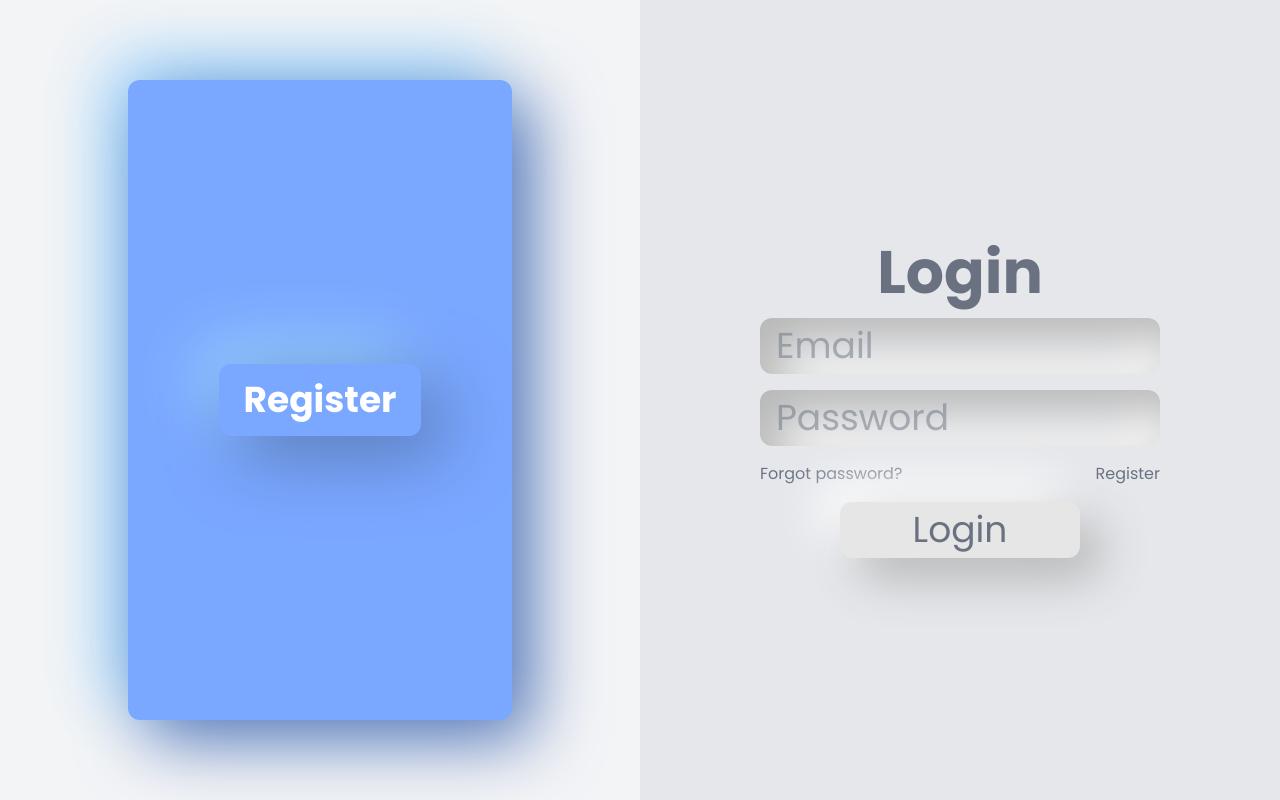
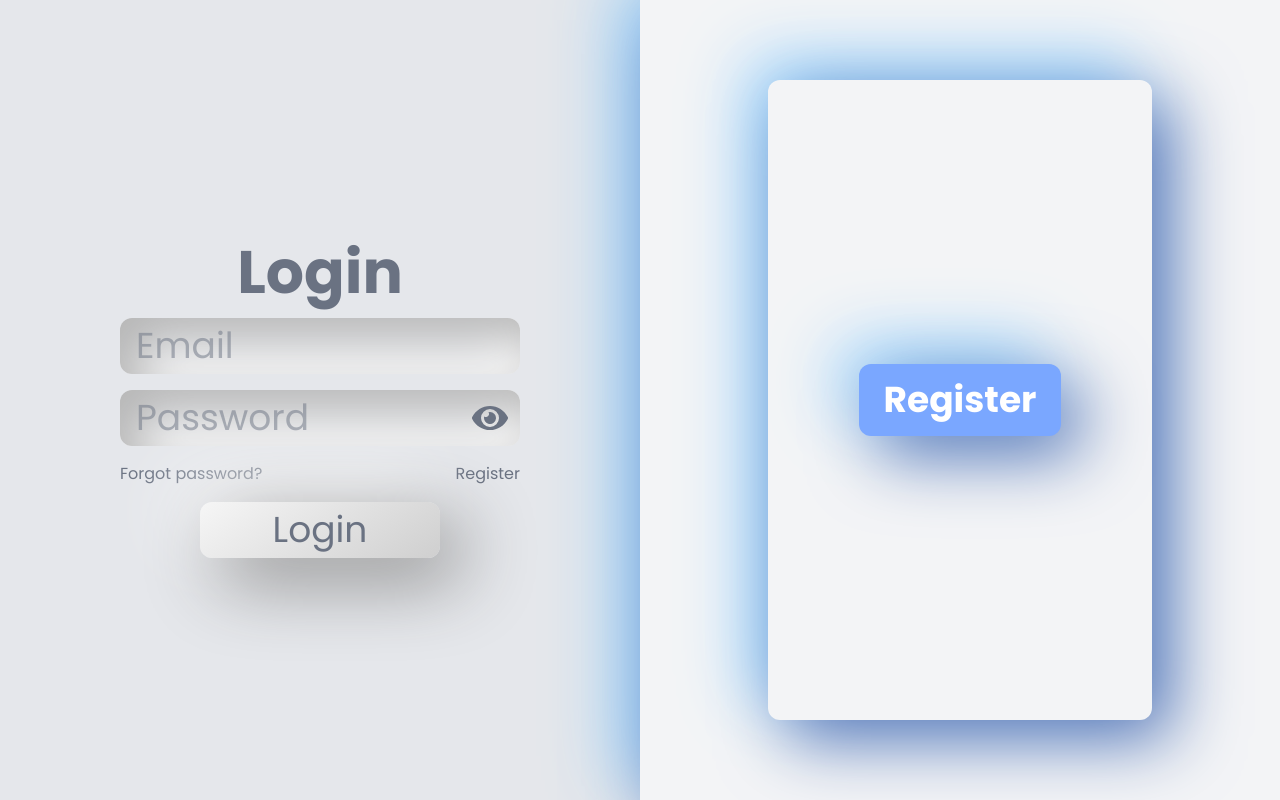
Before and after one commit to Rezario-Javvir/MindMesh, a React (Vite) app in the folder fe_mindmesh/: page /Login in a window 1280 px wide. Built offline with nearby package versions, Linux system fonts and the light colour scheme; a web font is replaced by a local one.

Commit message:
initial Authetication

```diff
--- a/fe_mindmesh/src/components/Cards.jsx
+++ /dev/null
@@ -1,13 +0,0 @@
-import React from 'react'
-
-function Cards() {
-  return (
-    <div className='neuro h-54 w-46 md:h-78 md:w-72 rounded-md p-5 flex items-end justify-center'>
-      <div className='w-full h-21 md:h-31 neuro-in rounded-md'>
-
-      </div>
-    </div>
-  )
-}
-
-export default Cards
--- a/fe_mindmesh/src/pages/Login.jsx
+++ b/fe_mindmesh/src/pages/Login.jsx
@@ -1,26 +1,137 @@
-import React from 'react'
-import { Link } from 'react-router-dom'
-import { useState } from 'react'
+import React, { useState } from 'react'
+import { Link, useNavigate } from 'react-router-dom'
+import axios from 'axios'
+import { FaEye, FaEyeSlash, FaCheckCircle, FaExclamationCircle } from 'react-icons/fa'
 
 function Login() {
-  return (
-    <div className='min-h-lvh bg-gray-100 flex flex-col md:flex-row'>
-      <div className='h-lvh w-full md:w-1/2 flex items-center justify-center p-20'>
-        <div className='md:w-8/10 w-full neuro-b h-full rounded-xl flex items-center justify-center'>
-          <Link to='/Register' className='text-gray-500 neuro px-6 py-4 text-4xl font-bold hover:neuro-in rounded-xl neuro-b text-white'>Register</Link>
+  const [email, setEmail] = useState('')
+  const [password, setPassword] = useState('')
+
+  const [showPassword, setShowPassword] = useState(false)
+  const [modal, setModal] = useState({ show: false, message: '', type: '' })
+
+  const navigate = useNavigate()
+
+  const LOGIN_URL = 'https://kfbt6z3d-3000.asse.devtunnels.ms/auth/login'
+
+  const togglePasswordVisibility = () => {
+    setShowPassword(!showPassword)
+  }
+
+  const showModal = (message, type) => {
+    setModal({ show: true, message, type })
+    setTimeout(() => {
+      setModal({ show: false, message: '', type: '' })
+    }, 3000)
+  }
+
+  const handleSubmit = async (e) => {
+    e.preventDefault()
+
+    try {
+      const response = await axios.post(LOGIN_URL, {
+        email,
+        password,
+      })
+
+      console.log('Login successful:', response.data)
+
+      showModal('Login successful Redirecting to dashboard', 'success')
+
+      setTimeout(() => {
+        navigate('/')
+      }, 1500)
+
+    } catch (error) {
+      if (error.response) {
+        console.error('Login failed:', error.response.data)
+        showModal(`Login Failed: ${error.response.data.message || 'Invalid email or password'}`, 'error')
+      } else if (error.request) {
+        console.error('Login failed: No response from server')
+        showModal('Login Failed: Could not connect to the server', 'error')
+      } else {
+        console.error('Error:', error.message)
+        showModal('An unexpected error occurred', 'error')
+      }
+    }
+  }
+
+  const ModalPopup = () => {
+    if (!modal.show) return null
+
+    const isSuccess = modal.type === 'success'
+    const bgColor = isSuccess ? 'bg-green-500' : 'bg-red-500'
+    const Icon = isSuccess ? FaCheckCircle : FaExclamationCircle
+
+    return (
+      <div className='fixed inset-0 bg-gray-600 bg-opacity-50 flex items-start justify-center pt-20 z-50'>
+        <div className={`p-4 rounded-lg shadow-2xl text-white flex items-center gap-4 text-2xl font-semibold ${bgColor}`}>
+          <Icon className='text-3xl' />
+          <span>{modal.message}</span>
+          <button onClick={() => setModal({ show: false, message: '', type: '' })} className='ml-4 text-xl font-bold'>
+            &times;
+          </button>
         </div>
       </div>
-      <div className='h-lvh w-full md:w-1/2 flex items-center justify-center flex-col bg-gray-200 gap-4 px-15 md:px-30 text-gray-500'>
-        <h1 className='font-bold text-6xl'>Login</h1>
-        <input type="text" className='px-4 py-2 text-4xl w-full neuro-in rounded-xl' placeholder='Email'/>
-        <input type="text" className='px-4 py-2 text-4xl w-full neuro-in rounded-xl' placeholder='Password'/>
-        <div className='w-full flex justify-between'>
-          <Link>Forgot password?</Link>
-          <Link>Register</Link>
+    )
+  }
+
+  return (
+    <>
+      <ModalPopup />
+      <div className='min-h-lvh bg-gray-100 flex flex-col md:flex-row-reverse'>
+        <div className='h-lvh w-full md:w-1/2 flex items-center neuro-b-st justify-center p-20'>
+          <div className='md:w-8/10 w-full neuro-b-st h-full rounded-xl flex items-center justify-center'>
+            <Link to='/Register' className='neuro-b px-6 text-white py-4 rounded-xl text-4xl font-bold'>Register</Link>
+          </div>
         </div>
-        <Link className='px-4 py-2 text-4xl w-6/10 neuro text-center rounded-xl' to='/Register'>Login</Link>
+
+        <div className='h-lvh w-full md:w-1/2 flex items-center justify-center flex-col bg-gray-200 gap-4 px-15 md:px-30 text-gray-500'>
+          <h1 className='font-bold text-6xl'>Login</h1>
+          <form onSubmit={handleSubmit} className='w-full flex flex-col items-center gap-4'>
+
+            <input
+              type="email"
+              className='px-4 py-2 text-4xl w-full neuro-in rounded-xl'
+              placeholder='Email'
+              value={email}
+              onChange={(e) => setEmail(e.target.value)}
+              required
+            />
+
+            <div className='relative w-full'>
+              <input
+                type={showPassword ? 'text' : 'password'}
+                className='px-4 py-2 text-4xl w-full neuro-in rounded-xl'
+                placeholder='Password'
+                value={password}
+                onChange={(e) => setPassword(e.target.value)}
+                required
+              />
+              <button
+                type="button"
+                onClick={togglePasswordVisibility}
+                className='absolute inset-y-0 right-0 pr-3 flex items-center text-4xl text-gray-500'
+              >
+                {showPassword ? <FaEyeSlash /> : <FaEye />}
+              </button>
+            </div>
+
+            <div className='w-full flex justify-between'>
+              <Link to="#">Forgot password?</Link>
+              <Link to="/Register">Register</Link>
+            </div>
+
+            <button
+              type="submit"
+              className='px-4 py-2 text-4xl w-6/10 neuro-bub text-center rounded-xl cursor-pointer'
+            >
+              Login
+            </button>
+          </form>
+        </div>
       </div>
-    </div>
+    </>
   )
 }
 
--- a/fe_mindmesh/src/pages/Register.jsx
+++ b/fe_mindmesh/src/pages/Register.jsx
@@ -1,27 +1,146 @@
-import React from 'react'
-import { Link } from 'react-router-dom'
-import { useState } from 'react'
+import React, { useState } from 'react'
+import { Link, useNavigate } from 'react-router-dom'
+import axios from 'axios'
+import { FaEye, FaEyeSlash, FaCheckCircle, FaExclamationCircle } from 'react-icons/fa'
 
 function Register() {
-  return (
-    <div className='min-h-lvh bg-gray-100 flex flex-col md:flex-row'>
-      <div className='h-lvh w-full md:w-1/2 flex items-center justify-center p-20'>
-        <div className='md:w-8/10 w-full neuro-hol h-full rounded-xl flex items-center justify-center'>
-          <Link to='/Login' className='text-gray-500 neuro px-6 py-4 text-4xl font-bold hover:neuro-in'>Login</Link>
+  const [username, setUsername] = useState('')
+  const [email, setEmail] = useState('')
+  const [password, setPassword] = useState('')
+
+  const [showPassword, setShowPassword] = useState(false)
+  const [modal, setModal] = useState({ show: false, message: '', type: '' })
+
+  const navigate = useNavigate()
+
+  const REGISTER_URL = 'https://kfbt6z3d-3000.asse.devtunnels.ms/auth/register'
+
+  const togglePasswordVisibility = () => {
+    setShowPassword(!showPassword)
+  }
+
+  const showModal = (message, type) => {
+    setModal({ show: true, message, type })
+    setTimeout(() => {
+      setModal({ show: false, message: '', type: '' })
+    }, 3000)
+  }
+
+  const handleSubmit = async (e) => {
+    e.preventDefault()
+
+    try {
+      const response = await axios.post(REGISTER_URL, {
+        username,
+        email,
+        password,
+      })
+
+      console.log('Registration successful:', response.data)
+
+      showModal('Registration successful Redirecting to login', 'success')
+
+      setTimeout(() => {
+        navigate('/Login')
+      }, 1500)
+
+    } catch (error) {
+      if (error.response) {
+        console.error('Registration failed:', error.response.data)
+        showModal(`Registration Failed: ${error.response.data.message || 'An error occurred on the server'}`, 'error')
+      } else if (error.request) {
+        console.error('Registration failed: No response from server')
+        showModal('Registration Failed: Could not connect to the server', 'error')
+      } else {
+        console.error('Error:', error.message)
+        showModal('An unexpected error occurred', 'error')
+      }
+    }
+  }
+
+  const ModalPopup = () => {
+    if (!modal.show) return null
+
+    const isSuccess = modal.type === 'success'
+    const bgColor = isSuccess ? 'bg-green-500' : 'bg-red-500'
+    const Icon = isSuccess ? FaCheckCircle : FaExclamationCircle
+
+    return (
+      <div className='fixed inset-0 bg-gray-600 bg-opacity-50 flex items-start justify-center pt-20 z-50'>
+        <div className={`p-4 rounded-lg shadow-2xl text-white flex items-center gap-4 text-2xl font-semibold ${bgColor}`}>
+          <Icon className='text-3xl' />
+          <span>{modal.message}</span>
+          <button onClick={() => setModal({ show: false, message: '', type: '' })} className='ml-4 text-xl font-bold'>
+            &times;
+          </button>
         </div>
       </div>
-      <div className='h-lvh w-full md:w-1/2 flex items-center justify-center flex-col bg-gray-200 gap-4 px-15 md:px-30 text-gray-500'>
-        <h1 className='font-bold text-6xl'>Register</h1>
-        <input type="text" className='px-4 py-2 text-4xl w-full neuro-in' placeholder='Username'/>
-        <input type="text" className='px-4 py-2 text-4xl w-full neuro-in' placeholder='Email'/>
-        <input type="text" className='px-4 py-2 text-4xl w-full neuro-in' placeholder='Password'/>
-        <div className='w-full flex justify-between'>
-          <Link>Forgot password?</Link>
-          <Link>Login</Link>
+    )
+  }
+
+  return (
+    <>
+      <ModalPopup />
+      <div className='min-h-lvh bg-gray-100 flex flex-col md:flex-row'>
+        <div className='h-lvh w-full md:w-1/2 flex items-center neuro-b-st justify-center p-20'>
+          <div className='md:w-8/10 w-full neuro-b-st h-full rounded-xl flex items-center justify-center'>
+            <Link to='/Login' className='neuro-b px-6 text-white py-4 rounded-xl text-4xl font-bold'>Login</Link>
+          </div>
         </div>
-        <Link className='px-4 py-2 text-4xl w-6/10 neuro-bub text-center' to='/Login'>Register</Link>
+
+        <div className='h-lvh w-full md:w-1/2 flex items-center justify-center flex-col bg-gray-200 gap-4 px-15 md:px-30 text-gray-500'>
+          <h1 className='font-bold text-6xl'>Register</h1>
+          <form onSubmit={handleSubmit} className='w-full flex flex-col items-center gap-4'>
+            <input
+              type="text"
+              className='px-4 py-2 text-4xl w-full neuro-in rounded-xl'
+              placeholder='Username'
+              value={username}
+              onChange={(e) => setUsername(e.target.value)}
+              required
+            />
+            <input
+              type="email"
+              className='px-4 py-2 text-4xl w-full neuro-in rounded-xl'
+              placeholder='Email'
+              value={email}
+              onChange={(e) => setEmail(e.target.value)}
+              required
+            />
+
+            <div className='relative w-full'>
+              <input
+                type={showPassword ? 'text' : 'password'}
+                className='px-4 py-2 text-4xl w-full neuro-in rounded-xl'
+                placeholder='Password'
+                value={password}
+                onChange={(e) => setPassword(e.target.value)}
+                required
+              />
+              <button
+                type="button"
+                onClick={togglePasswordVisibility}
+                className='absolute inset-y-0 right-0 pr-3 flex items-center text-4xl text-gray-500'
+              >
+                {showPassword ? <FaEyeSlash /> : <FaEye />}
+              </button>
+            </div>
+
+            <div className='w-full flex justify-between'>
+              <Link to="#">Forgot password?</Link>
+              <Link to="/Login">Login</Link>
+            </div>
+
+            <button
+              type="submit"
+              className='px-4 py-2 text-4xl w-6/10 neuro-bub text-center rounded-xl cursor-pointer'
+            >
+              Register
+            </button>
+          </form>
+        </div>
       </div>
-    </div>
+    </>
   )
 }
 
```
